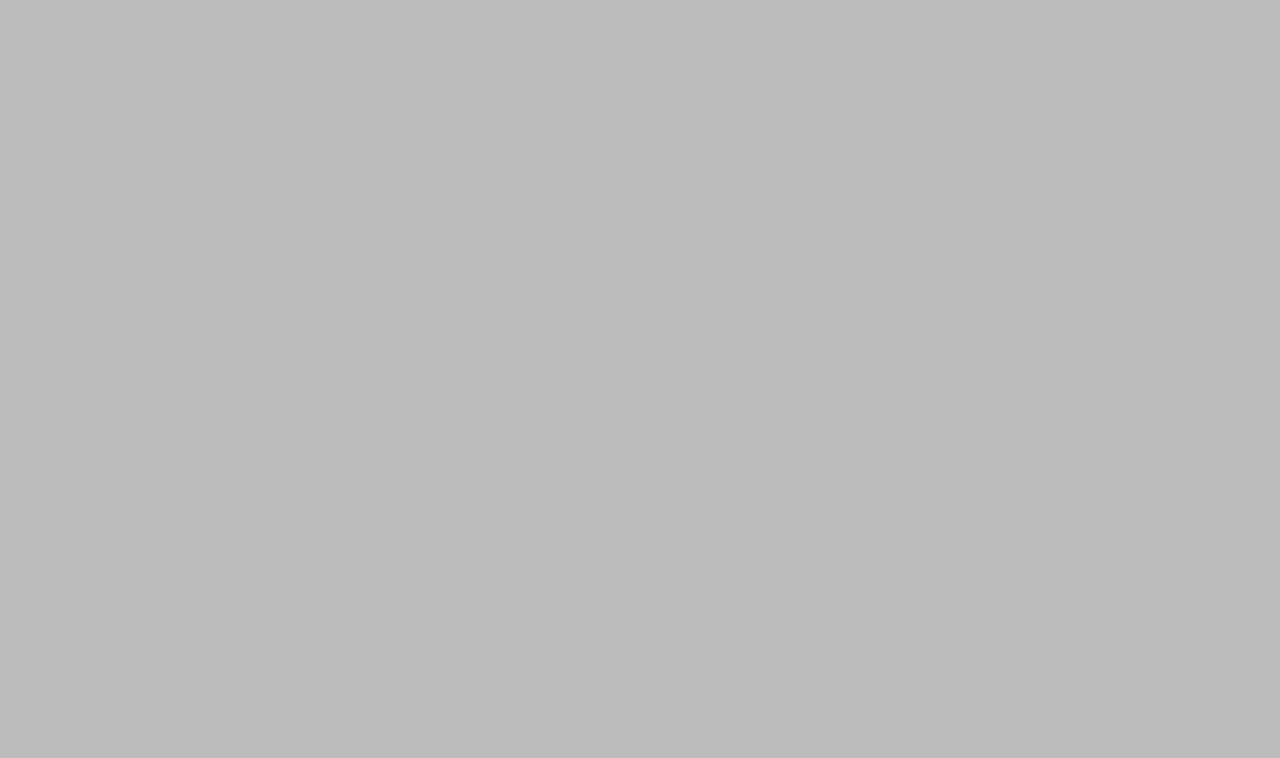
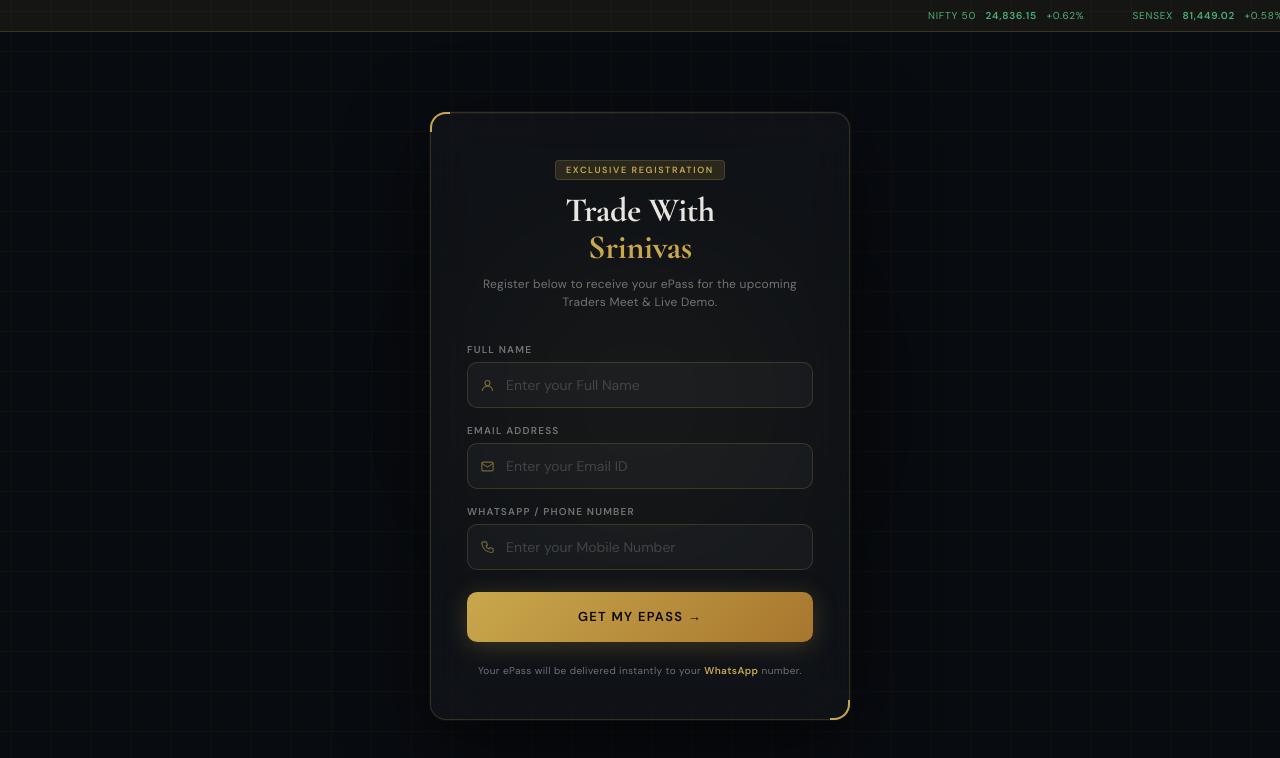
Before and after one commit to Bellaryinfotech2025/epassgeneratortradewithsrinivasfrontend, a React (Vite) app: page / in a window 1280 px wide. Before the commit this address had no page. Shown: the top 758 px of the page. Built offline with nearby package versions, Linux system fonts and the light colour scheme.

Commit message:
Update App.jsxroute issue

```diff
--- a/src/App.jsx
+++ b/src/App.jsx
@@ -1,18 +1,15 @@
 import React from "react";
-import { BrowserRouter as Router, Route, Routes } from "react-router-dom";
-
+import { BrowserRouter as Router, Routes, Route } from "react-router-dom";
 import EpassGenerated from "./maincomponent/epassgenerator";
 
 function App() {
-
   return (
-    <>
-      <Router>
-        <Routes>
-          <Route path="/epassgenerator" element={<EpassGenerated />} />
-        </Routes>
-      </Router>
-    </>
+    <Router>
+      <Routes>
+        <Route path="/" element={<EpassGenerated />} />
+        <Route path="/epassgenerator" element={<EpassGenerated />} />
+      </Routes>
+    </Router>
   );
 }
 
```
